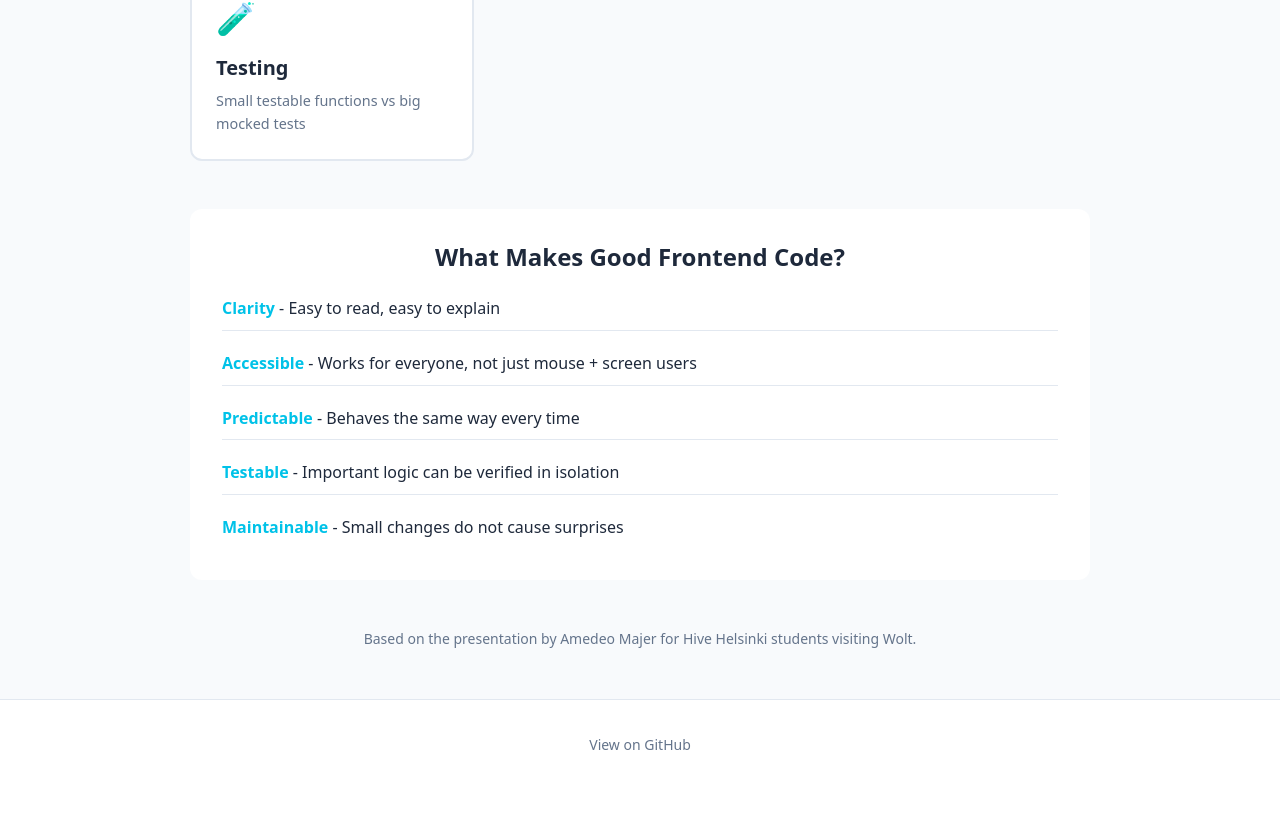
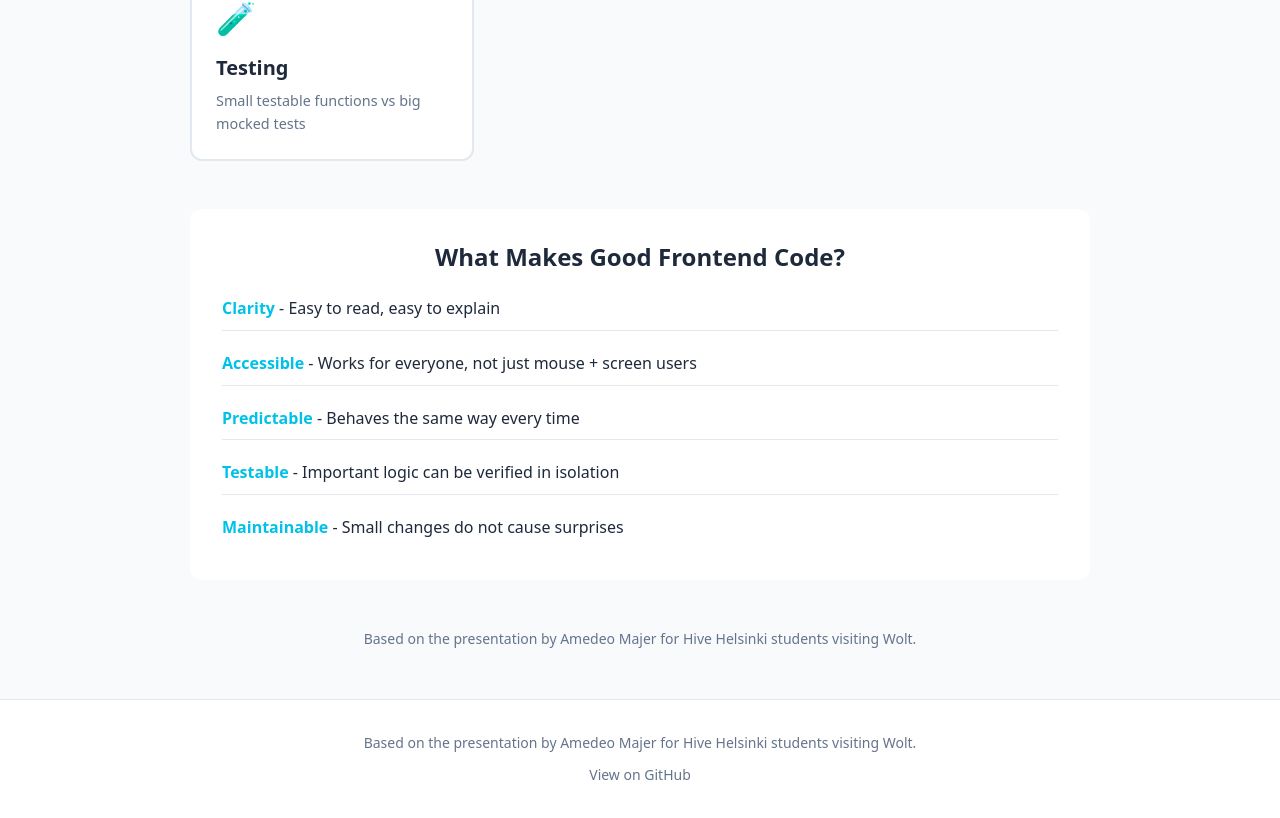
Before and after one commit to amedeomajer/frontend-best-practices-demo, a React (Vite) app: page / in a window 1280 px wide. Shown: the part 563-1381 px from the top of the page. Before the commit the page ends 1352 px from the top, so only its background shows below. Built offline with nearby package versions, Linux system fonts and the light colour scheme.

Commit message:
Add attribution text to footer

```diff
--- a/src/App.css
+++ b/src/App.css
@@ -25,6 +25,11 @@
   background: var(--bg-card);
 }
 
+.site-footer p {
+  margin-bottom: 0.5rem;
+  font-size: 0.875rem;
+}
+
 .site-footer a {
   color: var(--text-secondary);
   text-decoration: none;
--- a/src/App.tsx
+++ b/src/App.tsx
@@ -32,6 +32,7 @@ function App() {
         </Routes>
       </main>
       <footer className="site-footer">
+        <p>Based on the presentation by Amedeo Majer for Hive Helsinki students visiting Wolt.</p>
         <a
           href="https://github.com/amedeomajer/frontend-best-practices-demo"
           target="_blank"
```
